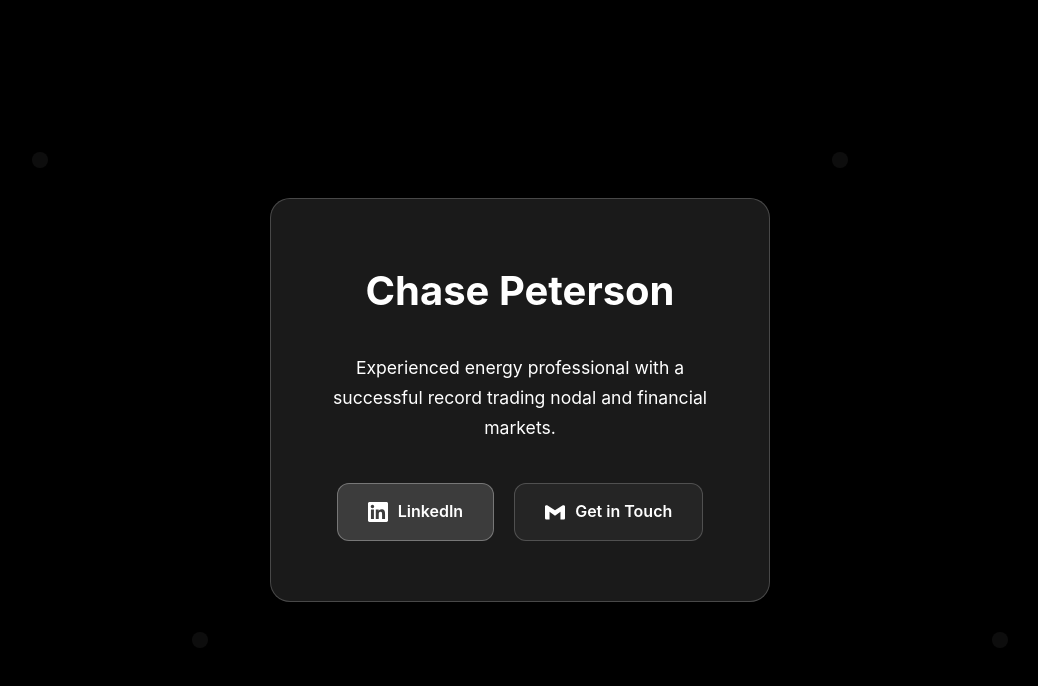
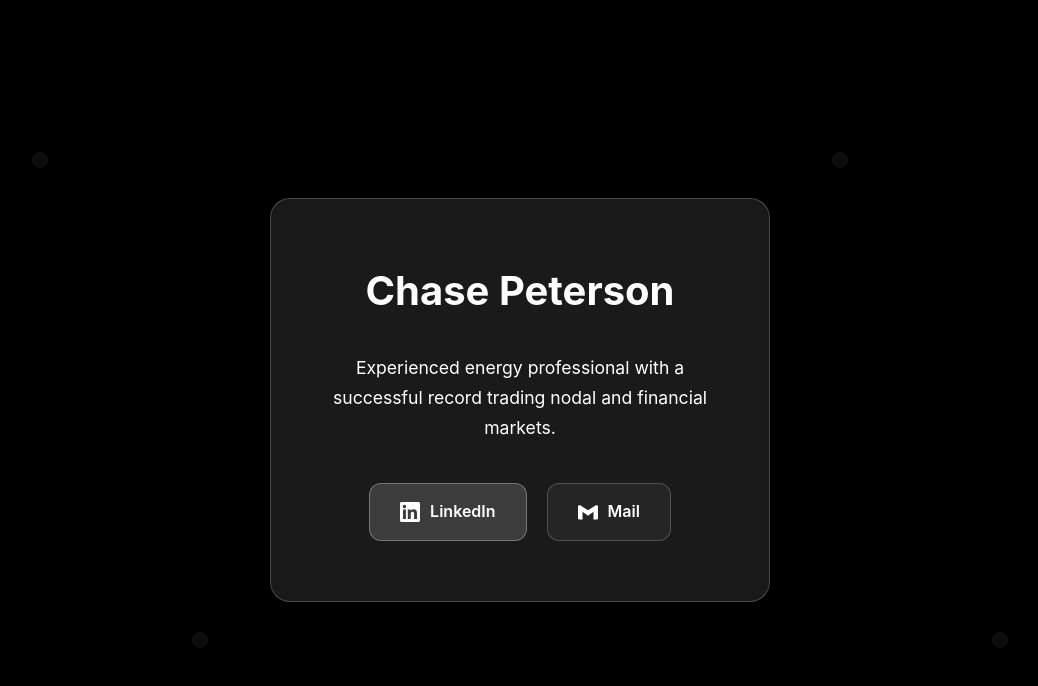
Before and after one commit to chasepeterson/chasepeterson.github.io, a plain HTML site: page index.html in a window 1280 px wide. Shown: the whole page, without its empty margins (120-1158 px from the left). Drawn offline with Linux system fonts and the light colour scheme.

Commit message:
Update index.html

```diff
--- a/index.html
+++ b/index.html
@@ -3,7 +3,7 @@
 <head>
     <meta charset="UTF-8">
     <meta name="viewport" content="width=device-width, initial-scale=1.0">
-    <title>Chase Peterson - Professional Landing Page</title>
+    <title>Chase Peterson - Power Trader & Market Wonk</title>
     <style>
         * {
             margin: 0;
@@ -204,7 +204,7 @@
                     <svg class="social-icon" viewBox="0 0 24 24">
                         <path d="M24 5.457v13.909c0 .904-.732 1.636-1.636 1.636h-3.819V11.73L12 16.64l-6.545-4.91v9.273H1.636A1.636 1.636 0 0 1 0 19.366V5.457c0-.904.732-1.636 1.636-1.636h.98L12 10.042l9.382-6.221h.982c.904 0 1.636.732 1.636 1.636z"/>
                     </svg>
-                    Get in Touch
+                    Mail
                 </a>
             </div>
         </div>
```
